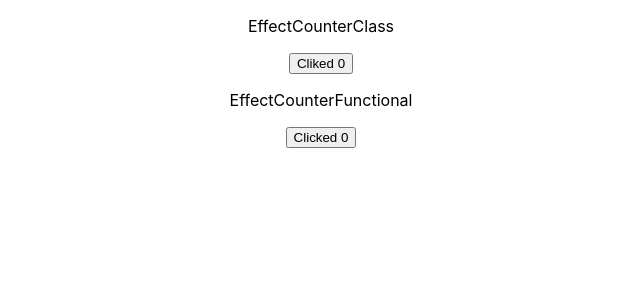
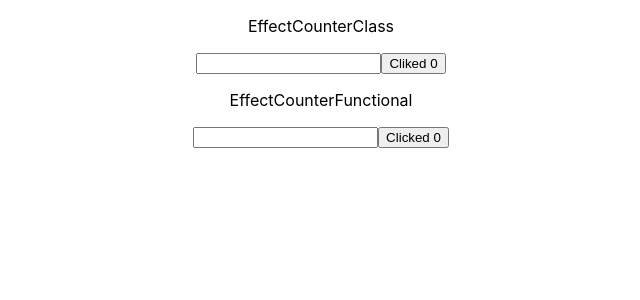
Before and after one commit to priyabratagig/react-hooks, a React (Create React App) app: page / in a window 1280 px wide. Shown: the top 300 px of the page, without its empty margins (319-959 px from the left). Built offline with nearby package versions, Linux system fonts and the light colour scheme.

Commit message:
previousProps, previousState, dependency array

```diff
--- a/src/Components/useEffect/EffectCounterClass.js
+++ b/src/Components/useEffect/EffectCounterClass.js
@@ -5,18 +5,23 @@ export class EffectCounterClass extends Component {
         super(props);
         this.state = {
             count: 0,
+            name: '',
         };
     }
     componentDidMount() {
         document.title = `Class Clicked ${this.state.count}` //same code writen twice
     };
-    componentDidUpdate() {
-        document.title = `Class Clicked ${this.state.count}` //same code writen twice
+    componentDidUpdate(previousProps, previousState) {
+        if (previousState.count !== this.state.count) { //run side effect with condition
+            console.log('Document title updated')
+            document.title = `Class Clicked ${this.state.count}` //same code writen twice
+        }
     }
     render() {
         return (
             <div>
                 <p>EffectCounterClass</p>
+                <input type="name" value={this.state.name} onChange={({ target: { value } }) => this.setState({ ...this.state, name: value })} />
                 <button onClick={() => this.setState({ count: this.state.count + 1 })}>Cliked {this.state.count}</button>
             </div>
         )
--- a/src/Components/useEffect/EffectCounterFunctional.js
+++ b/src/Components/useEffect/EffectCounterFunctional.js
@@ -2,12 +2,15 @@ import React, { useState, useEffect } from 'react'
 
 function EffectCounterFunctional() {
     const [counter, setCounter] = useState(0);
+    const [name, setName] = useState('');
     useEffect(() => {
+        console.log('Document title updated')
         document.title = `Function Clicked ${counter}`
-    })
+    }, [counter]); //run effect with condition
     return (
         <div>
             <p>EffectCounterFunctional</p>
+            <input type="name" value={name} onChange={({ target: { value } }) => setName(value)} />
             <button onClick={() => setCounter(counter + 1)}>Clicked {counter}</button>
         </div>
     )
```
